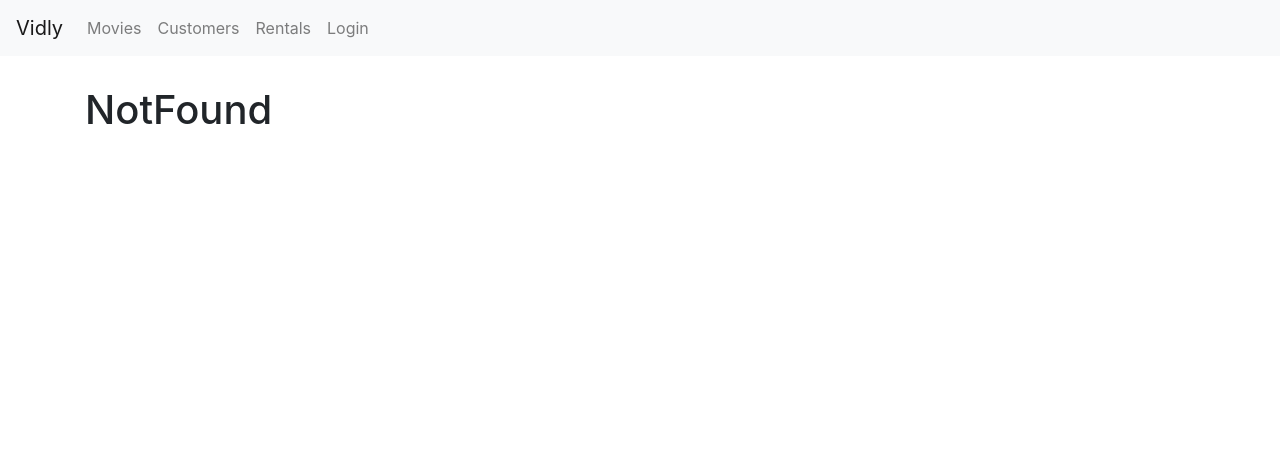
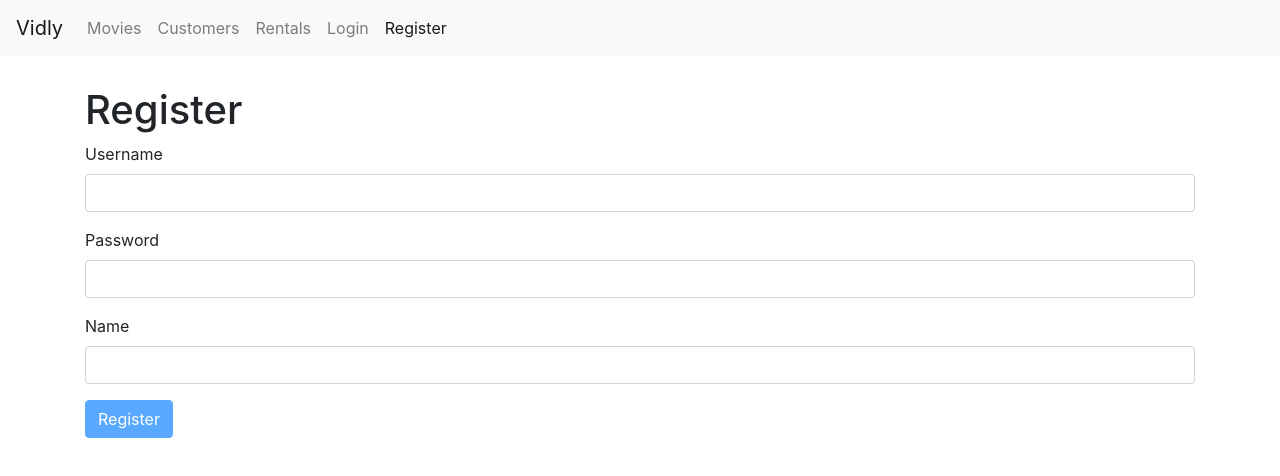
Before and after one commit to soumya-99/vidly-basics, a React (Create React App) app: page /register in a window 1280 px wide. Before the commit this address led to /not-found. Shown: the top 476 px of the page. Built offline with nearby package versions, Linux system fonts and the light colour scheme.

Commit message:
[MR.7.21] Added RegisterForm Component

```diff
--- a/src/App.js
+++ b/src/App.js
@@ -3,6 +3,7 @@
 import Customers from "./components/Customers"
 import LoginForm from "./components/LoginForm"
 import MovieForm from "./components/MovieForm"
+import RegisterForm from "./components/RegisterForm"
 import Movies from "./components/Movies"
 import NavBar from "./components/NavBar"
 import NotFound from "./components/NotFound"
@@ -14,6 +15,7 @@
 			<NavBar />
 			<div className="container">
 				<Switch>
+					<Route path="/register" component={RegisterForm} />
 					<Route path="/login" component={LoginForm} />
 					<Route path="/movies/:id" component={MovieForm} />
 					<Route path="/movies" component={Movies}></Route>
--- a/src/components/NavBar.js
+++ b/src/components/NavBar.js
@@ -40,6 +40,11 @@
 							Login
 						</NavLink>
 					</li>
+					<li>
+						<NavLink className="nav-link" to="/register">
+							Register
+						</NavLink>
+					</li>
 				</ul>
 			</div>
 		</nav>
--- /dev/null
+++ b/src/components/RegisterForm.js
@@ -0,0 +1,35 @@
+import Joi from "joi-browser"
+import Form from "./common/Form"
+
+export default class LoginForm extends Form {
+	state = {
+		data: { username: "", password: "", name: "" },
+		errors: {},
+	}
+
+	schema = {
+		username: Joi.string().email().required().label("Username"),
+		password: Joi.string().min(5).required().label("Password"),
+		name: Joi.string().required().label("Name"),
+	}
+
+	doSubmit = () => {
+		// Call The Server
+		console.log("submitted")
+	}
+
+	render() {
+		return (
+			<div>
+				<h1>Register</h1>
+				<form onSubmit={this.handleSubmit}>
+					{this.renderInput("username", "Username")}
+					{this.renderInput("password", "Password", "password")}
+					{this.renderInput("name", "Name")}
+
+					{this.renderButton("Register")}
+				</form>
+			</div>
+		)
+	}
+}
```
Also changed, not shown: 1 other file (tests, documents, lock files or other folders).
